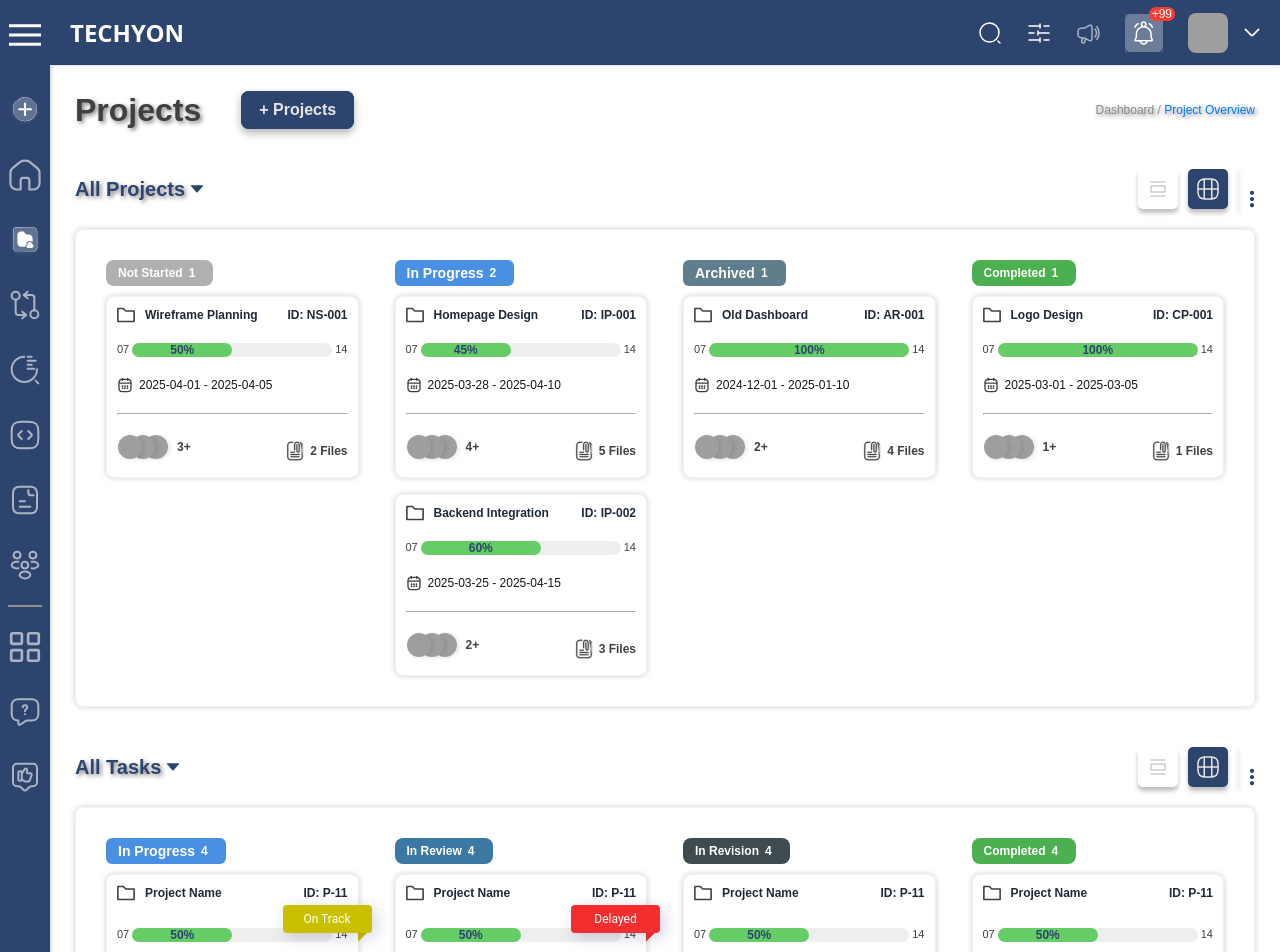
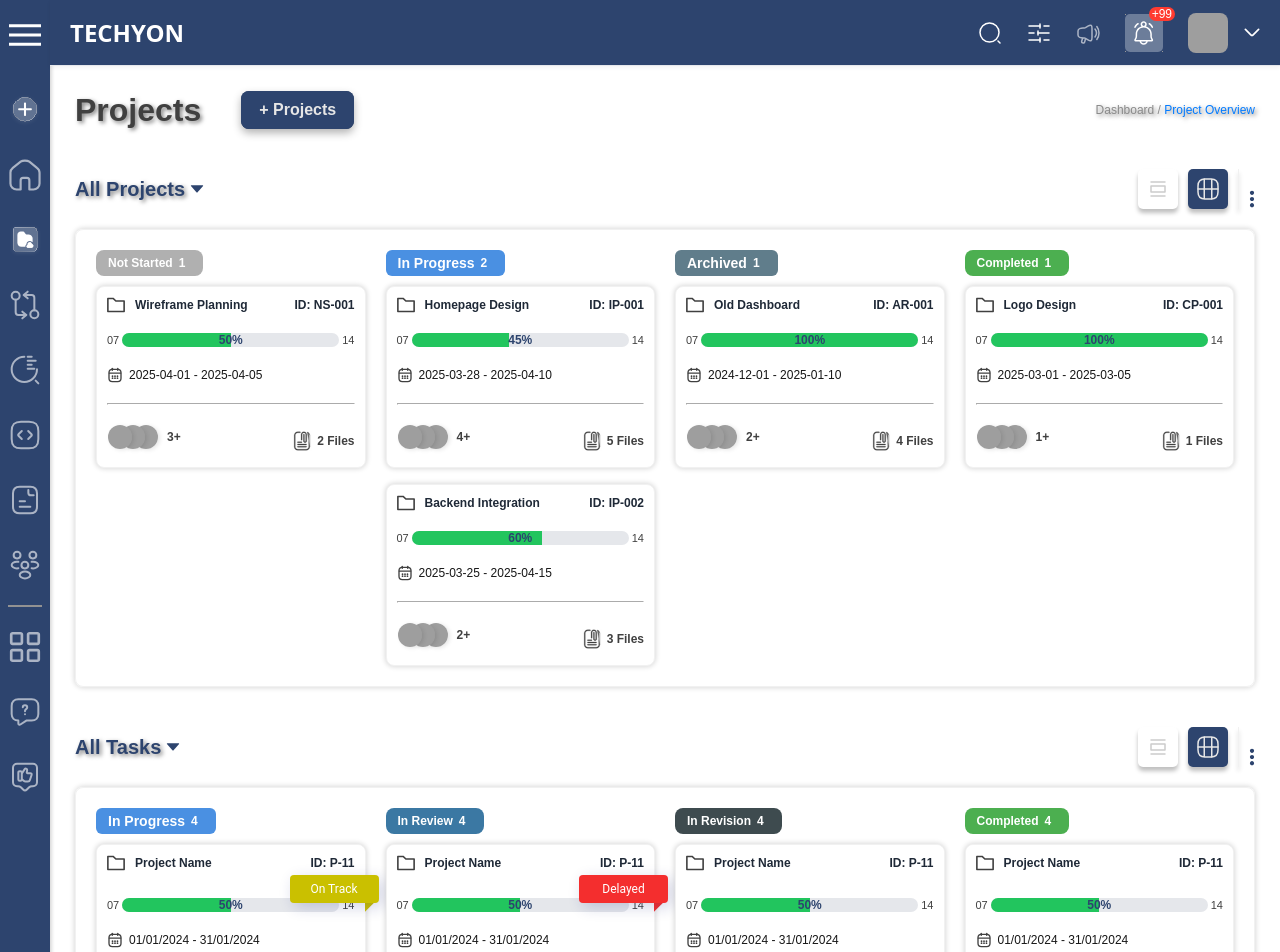
Before and after one commit to arunraval/Techyon-demo, a React (Vite) app: page / in a window 1280 px wide. Shown: the top 952 px of the page. Built offline with nearby package versions, Linux system fonts and the light colour scheme; grey boxes are pictures that could not be loaded.

Commit message:
change deign for progressbar

```diff
--- a/src/components/projects/ProjectCard.tsx
+++ b/src/components/projects/ProjectCard.tsx
@@ -48,17 +48,18 @@ const ProjectDashboard: React.FC = () => {
                   <span className="idText">ID: {project.id}</span>
                 </div>
 
-                <div className="progressBar">
-                  <span className="progressBarNumber">07</span>
-                  <div className="progressTrack">
+                <div className="progress-container">
+                  <span className="progress-label">07</span>
+                  <div className="progress-bar">
                     <div
-                      className="progressFill"
+                      className="progress-fill"
                       style={{ width: `${project.progress}%` }}
-                    >
-                      {project.progress}%
+                    ></div>
+                    <div className="progress-text">
+                      <span>{project.progress}%</span>
                     </div>
                   </div>
-                  <span className="progressBarNumber">14</span>
+                  <span className="progress-label">14</span>
                 </div>
 
                 <div className="dateRange">
--- a/src/components/projects/projectCard.scss
+++ b/src/components/projects/projectCard.scss
@@ -1,7 +1,7 @@
 .dashboardGrid {
   display: grid;
   grid-template-columns: repeat(auto-fit, minmax(260px, 1fr));
-  gap: 1rem;
+  gap: 20px;
   margin-top: 20px;
   box-shadow: 0px 0px 5px 1px #00000026;
   padding: 20px;
@@ -9,10 +9,8 @@
   border-radius: 8px;
 }
 
-// Shared styles
 .statusColumn {
   border-radius: 8px;
-  padding: 10px;
 
   .statusHeader {
     display: flex;
@@ -144,42 +142,51 @@
     }
   }
 
-  .progressBar {
+  .progress-container {
     margin-bottom: 20px;
     display: flex;
     gap: 3px;
+    align-items: center;
+  }
 
-    .progressBarNumber {
+  .progress-label {
+    color: #404040;
     font-size: 11px;
     font-weight: 400;
-      color: #404040;
   }
 
-    .progressTrack {
-      width: 100%;
+  .progress-bar {
+    position: relative;
+    width: 16rem;
     height: 14px;
-      background: #eeeeee;
-      border-radius: 8px;
-      position: relative;
+    background-color: #e5e7eb;
+    border-radius: 9999px;
+    overflow: hidden;
   }
 
-    .progressFill {
+  .progress-fill {
+    position: absolute;
+    top: 0;
+    left: 0;
     height: 100%;
-      background: #66cc66;
-      border-radius: 8px;
+    background-color: #22c55e;
+    transition: width 0.3s ease;
+  }
+
+  .progress-text {
+    position: absolute;
+    top: 0;
+    left: 0;
+    width: 100%;
+    height: 100%;
     display: flex;
     align-items: center;
     justify-content: center;
+
+    span {
       color: #2d446e;
+      font-weight: bold;
       font-size: 12px;
-      font-weight: 700;
-      position: relative;
-    }
-
-    .progressText {
-      text-align: center;
-      color: #10b981;
-      font-weight: bold;
     }
   }
 
--- a/src/components/tasks/TaskCards.tsx
+++ b/src/components/tasks/TaskCards.tsx
@@ -51,17 +51,18 @@ const TasksDashboard: React.FC = () => {
                       <span className="idText">ID: {project.id}</span>
                     </div>
 
-                    <div className="progressBar">
-                      <span className="progressBarNumber">07</span>
-                      <div className="progressTrack">
+                    <div className="progress-container">
+                      <span className="progress-label">07</span>
+                      <div className="progress-bar">
                         <div
-                          className="progressFill"
+                          className="progress-fill"
                           style={{ width: `${project.progress}%` }}
-                        >
-                          {project.progress}%
+                        ></div>
+                        <div className="progress-text">
+                          <span>{project.progress}%</span>
                         </div>
                       </div>
-                      <span className="progressBarNumber">14</span>
+                      <span className="progress-label">14</span>
                     </div>
 
                     <div className="dateRange">
--- a/src/components/tasks/taskCard.scss
+++ b/src/components/tasks/taskCard.scss
@@ -1,7 +1,7 @@
 .dashboardGrid {
   display: grid;
   grid-template-columns: repeat(auto-fit, minmax(260px, 1fr));
-  gap: 1rem;
+  gap: 20px;
   margin-top: 20px;
   box-shadow: 0px 0px 5px 1px #00000026;
   padding: 20px;
@@ -11,7 +11,6 @@
 
 .statusColumn {
   border-radius: 8px;
-  padding: 10px;
 
   .statusHeader {
     display: flex;
@@ -154,42 +153,51 @@
     }
   }
 
-  .progressBar {
+  .progress-container {
     margin-bottom: 20px;
     display: flex;
     gap: 3px;
+    align-items: center;
+  }
 
-    .progressBarNumber {
+  .progress-label {
+    color: #404040;
     font-size: 11px;
     font-weight: 400;
-      color: #404040;
   }
 
-    .progressTrack {
-      width: 100%;
+  .progress-bar {
+    position: relative;
+    width: 16rem;
     height: 14px;
-      background: #eeeeee;
-      border-radius: 8px;
-      position: relative;
+    background-color: #e5e7eb;
+    border-radius: 9999px;
+    overflow: hidden;
   }
 
-    .progressFill {
+  .progress-fill {
+    position: absolute;
+    top: 0;
+    left: 0;
     height: 100%;
-      background: #66cc66;
-      border-radius: 8px;
+    background-color: #22c55e;
+    transition: width 0.3s ease;
+  }
+
+  .progress-text {
+    position: absolute;
+    top: 0;
+    left: 0;
+    width: 100%;
+    height: 100%;
     display: flex;
     align-items: center;
     justify-content: center;
+
+    span {
       color: #2d446e;
+      font-weight: bold;
       font-size: 12px;
-      font-weight: 700;
-      position: relative;
-    }
-
-    .progressText {
-      text-align: center;
-      color: #10b981;
-      font-weight: bold;
     }
   }
 
```
Lines whose indentation alone changed are shown as unchanged.
